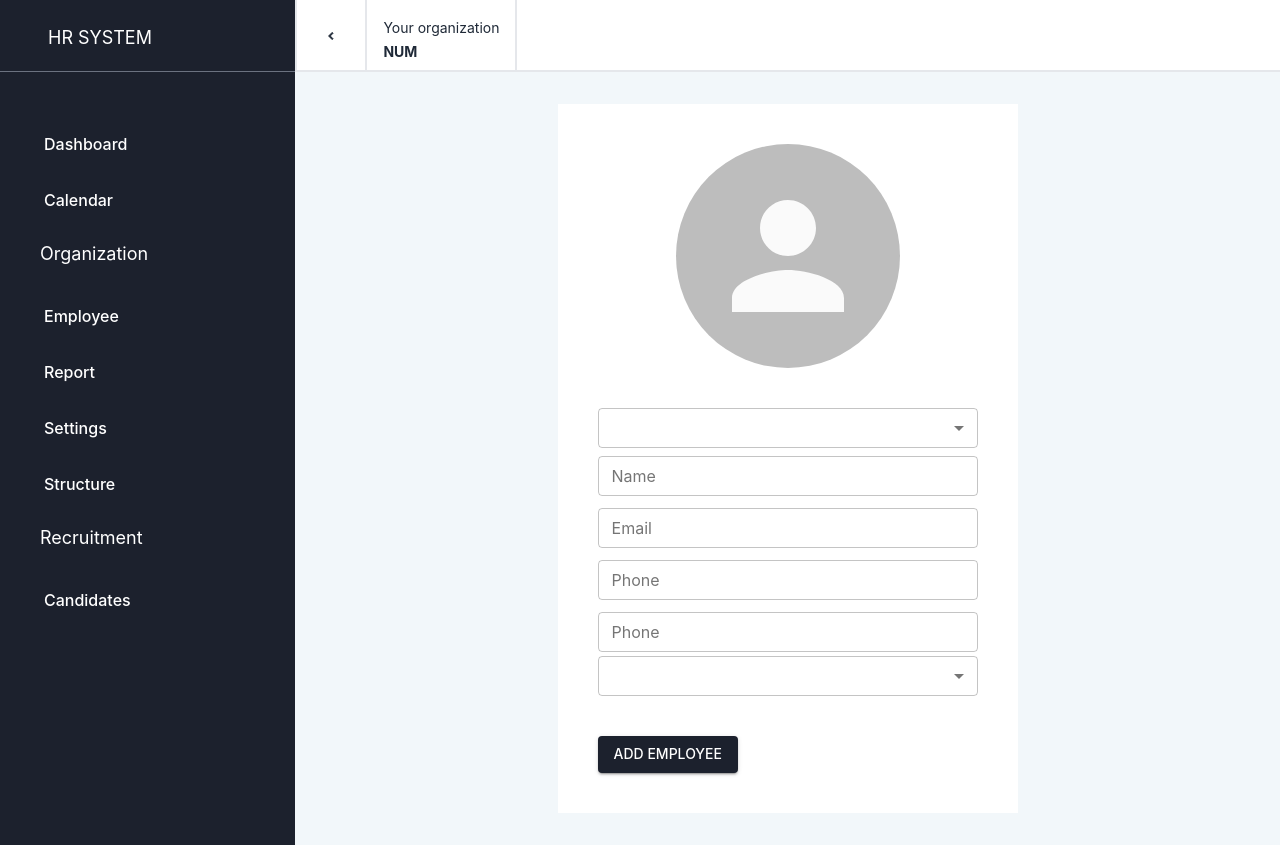
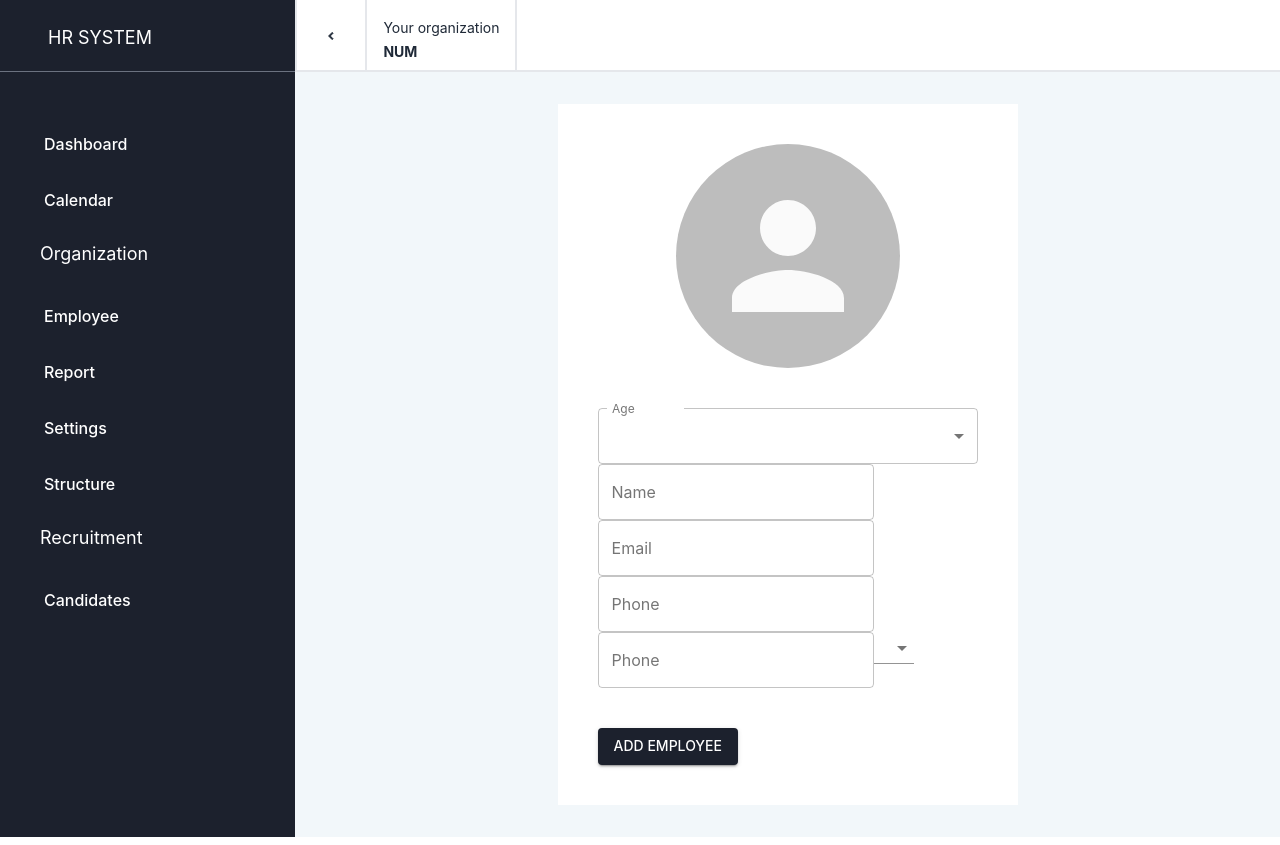
Before and after one commit to Renchin89/diplom, a Next.js app: page /AddEmployee in a window 1280 px wide. Built offline with nearby package versions, Linux system fonts and the light colour scheme; a web font is replaced by a local one.

Commit message:
pckg update

```diff
--- a/src/components/page-components/Dashboard.tsx
+++ b/src/components/page-components/Dashboard.tsx
@@ -12,7 +12,7 @@ import {
   Paper,
   Select,
 } from "@material-ui/core";
-import { Employee, EmployeeStatus } from "../../types/dashboard";
+import { Employee, EmployeeStatus } from "../../types/employee";
 import { EmailIcon, MoreIcon, PhoneIcon, PrintIcon } from "../../assets/icons";
 import dayjs from "dayjs";
 
--- a/src/pages/AddEmployee.tsx
+++ b/src/pages/AddEmployee.tsx
@@ -14,6 +14,7 @@ import {
 } from "@material-ui/core";
 import { Autocomplete } from "@material-ui/lab";
 import SelectInput from "@material-ui/core/Select/SelectInput";
+import { DepartmentTypes } from "../types/employee";
 
 interface Props {
   className?: string;
@@ -22,27 +23,35 @@ interface Props {
 }
 
 const AddEmployee: FunctionComponent<Props> = ({ className }) => {
-  const [department, setDepartment] = useState("");
+  const deps = Object.values(DepartmentTypes);
+  const [department, setDepartment] = useState<DepartmentTypes>(
+    DepartmentTypes.DEVELOPER
+  );
   const handleChange = (event: any) => {
     setDepartment(event.target.value);
   };
   return (
     <div className={cn(className, "")}>
       <div className="w-2/4 m-auto bg-white p-10">
-        <Avatar
-          className="w-56 h-56 mb-10 m-auto"
-        />
+        <Avatar className="w-56 h-56 mb-10 m-auto" />
+        <FormControl fullWidth variant="outlined" className="flex">
+          <InputLabel id="demo-simple-select-helper-label">Age</InputLabel>
           <Select
-        labelId="demo-simple-select-label"
-        id="demo-simple-select"
+            labelId="demo-simple-select-helper-label"
+            id="demo-simple-select-helper"
             value={department}
             label="Department"
-        onChange={handleChange}
+            onChange={(e) => {
+              setDepartment(e.target.value as DepartmentTypes);
+            }}
           >
-        <MenuItem value={1}>Product</MenuItem>
-        <MenuItem value={2}>Developer</MenuItem>
-        <MenuItem value={3}>Designer</MenuItem>
+            {deps.map((val, idx) => (
+              <MenuItem key={idx} value={idx}>
+                {val}
+              </MenuItem>
+            ))}
           </Select>
+        </FormControl>
         <TextField id="outlined-basic" label="Name" variant="outlined" />
         <TextField id="outlined-basic" label="Email" variant="outlined" />
         <TextField id="outlined-basic" label="Phone" variant="outlined" />
--- a/src/site-settings/theme/mui-theme.tsx
+++ b/src/site-settings/theme/mui-theme.tsx
@@ -29,27 +29,23 @@ export const theme = createTheme({
     MuiPaper: {
       variant: 'outlined'
     },
-    MuiStepContent: {
-      TransitionProps: {
-        unmountOnExit: false,
-        mountOnEnter: false
-      }
-    },
-    MuiCheckbox: {
-      disableRipple: true,
-      disableFocusRipple: true,
-      disableTouchRipple: true
-    },
-    MuiSelect: {
-      variant: 'outlined',
-      fullWidth: true,
-      margin: 'dense'
-    },
-    MuiTextField: {
-      variant: 'outlined',
-      fullWidth: true,
-      margin: 'dense'
-    },
+    // MuiStepContent: {
+    //   TransitionProps: {
+    //     unmountOnExit: false,
+    //     mountOnEnter: false
+    //   }
+    // },
+    // MuiCheckbox: {
+    //   disableRipple: true,
+    //   disableFocusRipple: true,
+    //   disableTouchRipple: true
+    // },
+    // MuiSelect: {
+    //   variant: 'outlined',
+    // },
+    // MuiTextField: {
+    //   variant: 'outlined',
+    // },
     MuiButton: {
       variant: 'contained',
       color: 'primary'
--- a/src/types/dashboard/index.tsx
+++ b/src/types/employee/index.tsx
@@ -12,7 +12,13 @@ export interface Employee {
 
 export enum EmployeeStatus {
   ACTIVE = "Active",
-  INACTIVE = "Not active"
+  INACTIVE = "Not active",
+}
+
+export enum DepartmentTypes {
+  PRODUCT = "Production",
+  DEVELOPER = "Developer",
+  DESIGNER = "Designer",
 }
 
 // export type activeStatus = "active" | "inactive";
```
Lines whose indentation alone changed are shown as unchanged.
